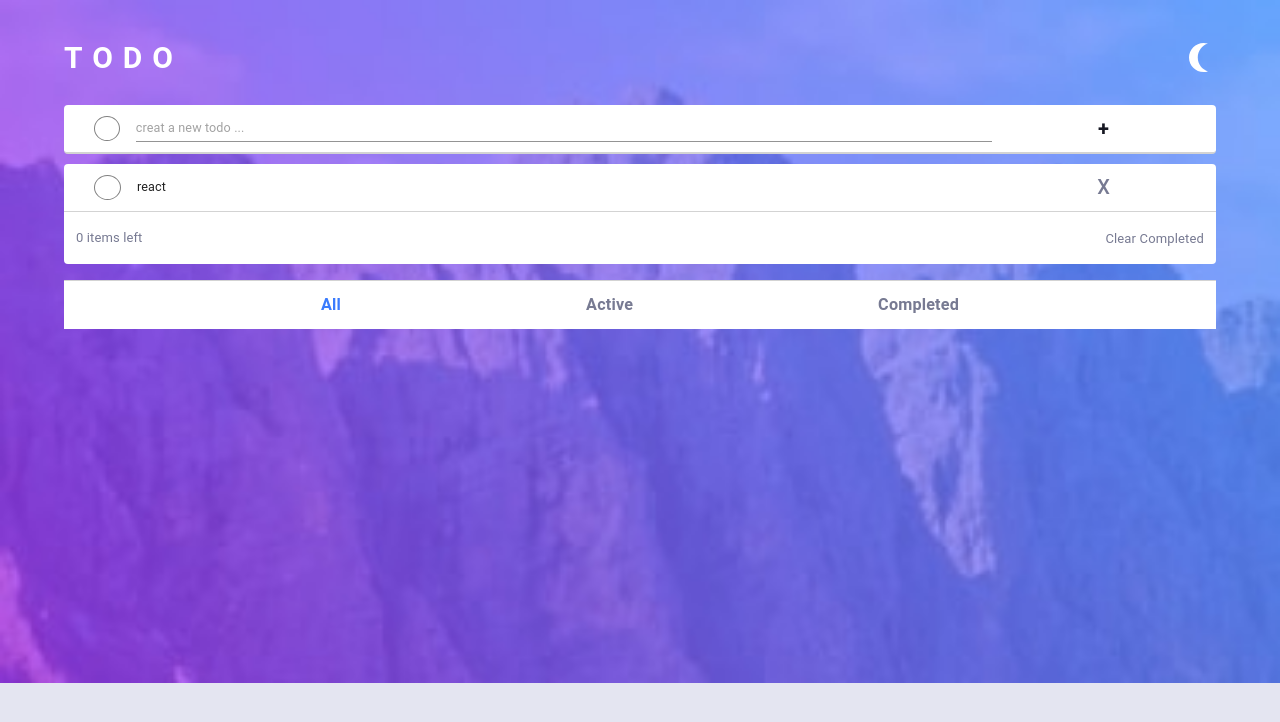
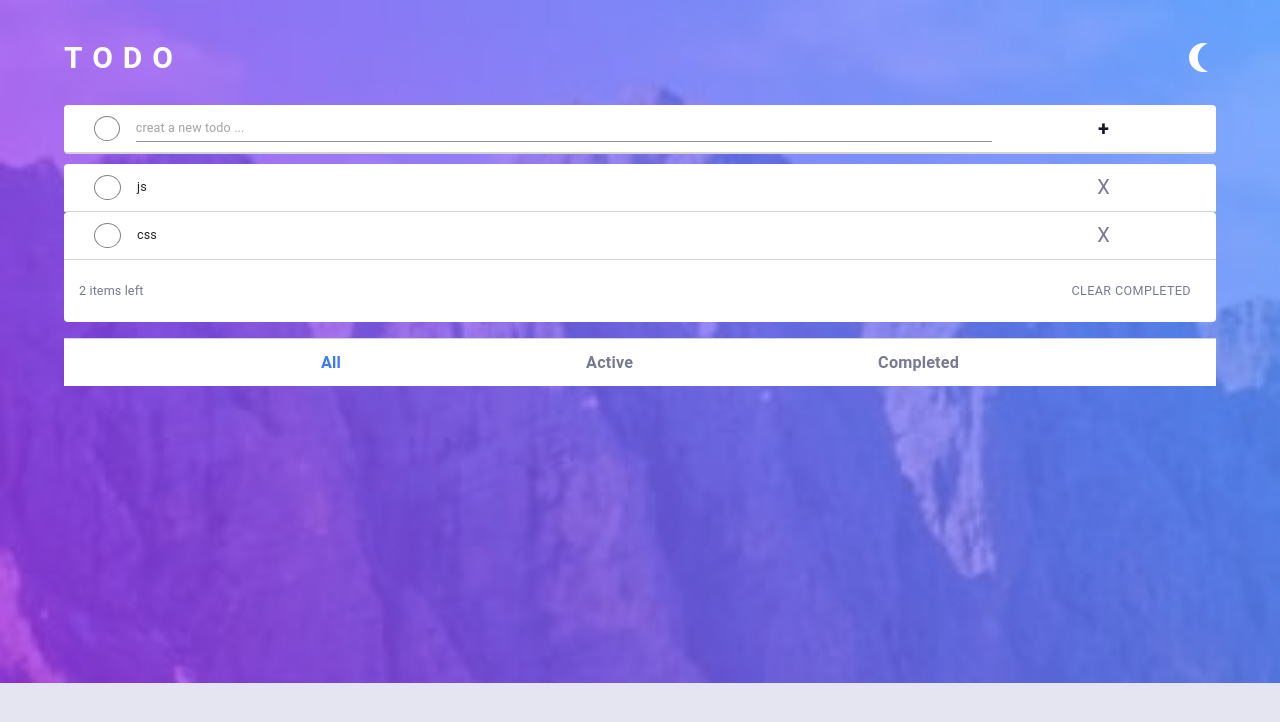
Before and after one commit to sofia-kn/todoList-mui, a React app: page / in a window 1280 px wide. Shown: the top 722 px of the page. Built offline with nearby package versions, Linux system fonts and the light colour scheme; data requests are answered from the project's data file; the HTML template or start-up script is replaced by a standard one.

Commit message:
feat ( APP.jsx ) : feat items left & button component replace link

```diff
--- a/db.json
+++ b/db.json
@@ -1,8 +1,12 @@
 {
   "todos": [
     {
-      "inputValue": "react",
-      "id": 1
+      "inputValue": "js",
+      "id": 8
+    },
+    {
+      "inputValue": "css",
+      "id": 9
     }
   ]
 }
--- a/src/App.jsx
+++ b/src/App.jsx
@@ -1,5 +1,5 @@
 import React, { useState } from "react";
-import { Link, Box, Typography } from "@mui/material";
+import { Link, Box, Typography, Button } from "@mui/material";
 import InputAddItem from "./components/InputAddItem";
 import NightlightRoundSharpIcon from "@mui/icons-material/NightlightRoundSharp";
 import ButtomNavigation from "./components/ButtomNavigation";
@@ -8,35 +8,29 @@ import AddItemList from "./components/AddItemList";
 import { useEffect } from "react";
 import axios from "axios";
 
-
 function App() {
   const [inputValue, setInputValue] = useState("");
   const [data, setData] = useState([]);
   // const [addItemList, setAddItemList] = useState(true);
 
-  const axiosGet =()=> {
+  const axiosGet = () => {
     axios.get("http://localhost:3031/todos").then((res) => setData(res.data));
-  }
-
+  };
 
   useEffect(() => {
-    axiosGet()
+    axiosGet();
   }, []);
 
   const addItemHandler = () => {
     axios
       .post("http://localhost:3031/todos", { inputValue: inputValue })
-      .then((res) =>
-        alert("item added to list")
-
-       )
+      .then((res) => alert("item added to list"))
       .catch((err) => console.log(err))
-      .then(
-        axiosGet
-      )
+      .then(axiosGet);
   };
-
-
+  const clearCompletedHandler = () => {
+   console.log('delete completed');
+  };
 
   return (
     <>
@@ -82,9 +76,13 @@ function App() {
             onAddItem={addItemHandler}
           />
 
-          {data.length  ? (
+          {data.length ? (
             data.map((dataItem) => (
-              <AddItemList data={dataItem} key={dataItem.inputValue} />
+              <AddItemList
+                data={dataItem}
+                key={dataItem.id}
+                setData={setData}
+              />
             ))
           ) : (
             <Box
@@ -113,24 +111,24 @@ function App() {
             display="flex"
             justifyContent="space-between"
             alignItems="center"
-            padding={1.5}
+            padding="1rem 1.5rem"
             marginBottom={2}
             sx={{
               borderBottomLeftRadius: "4px",
               borderBottomRightRadius: "4px",
             }}
           >
-            <Typography variant="subtitle1" color="gray.main" fontSize={13}>
-              0 items left
+            <Typography variant="subtitle1" color="gray.main">
+              {data.length} items left
             </Typography>
             <Typography variant="subtitle1">
-              <Link
-                sx={{ textDecoration: "none", cursor: "pointer" }}
-                color="gray.main"
-                fontSize={13}
+              <Button
+                onClick={clearCompletedHandler}
+                color="gray"
+                sx={{ p: "1rem" }}
               >
                 Clear Completed
-              </Link>
+              </Button>
             </Typography>
           </Box>
           <ButtomNavigation />
--- a/src/components/AddItemList.jsx
+++ b/src/components/AddItemList.jsx
@@ -2,8 +2,17 @@ import Input from "@mui/material/Input";
 import { Button, Typography } from "@mui/material";
 import FormControl from "@mui/material/FormControl";
 import React from "react";
+import axios from "axios";
 
-function AddItemList({data}) {
+function AddItemList({ data, setData }) {
+  const deleteHandler = () => {
+    axios.delete("http://localhost:3031/todos/" + data.id).then((res) =>
+      alert("item deleted")
+    );
+    axios
+      .get("http://localhost:3031/todos")
+      .then((res) => console.log(res.data));
+  };
   return (
     <FormControl
       sx={{
@@ -13,9 +22,9 @@ function AddItemList({data}) {
         flexDirection: "row",
         bgcolor: "white",
         width: "100%",
-      borderTopLeftRadius:'4px',
-      borderTopRightRadius:'4px',
-      borderBottom:'1px solid lightgray',
+        borderTopLeftRadius: "4px",
+        borderTopRightRadius: "4px",
+        borderBottom: "1px solid lightgray",
         paddingLeft: "3rem",
       }}
     >
@@ -41,13 +50,12 @@ function AddItemList({data}) {
       <Button
         color="gray"
         sx={{ fontSize: "2rem", flexBasis: "20%" }}
-
+        onClick={deleteHandler}
       >
         x
       </Button>
     </FormControl>
-
-  )
+  );
 }
 
-export default AddItemList
+export default AddItemList;
--- a/src/theme.js
+++ b/src/theme.js
@@ -53,9 +53,15 @@ const theme = createTheme({
       fontWeight: "700",
     },
     subtitle1: {
-      fontSize: "16.2px",
+      fontSize: "12.6px",
       fontWeight: "400",
     },
+    button:{
+      fontSize: "12.6px",
+      fontWeight: "400",
+
+
+    }
   },
 });
 
```
Lines whose indentation alone changed are shown as unchanged.
